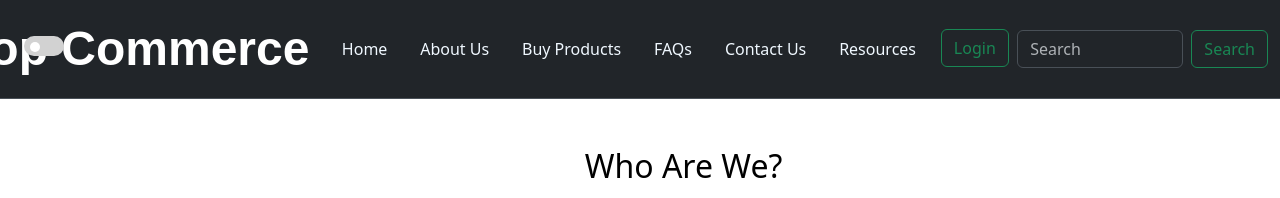
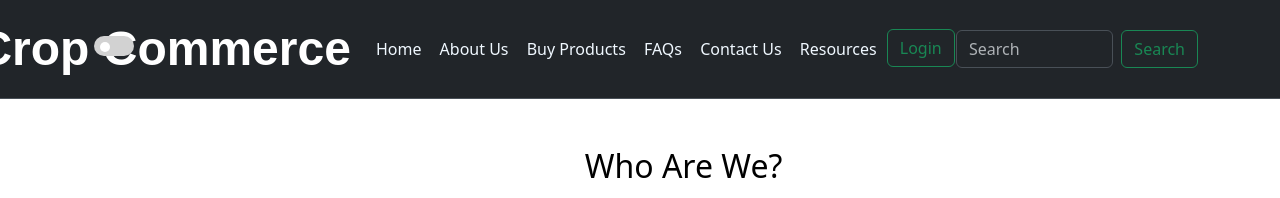
Before and after one commit to Arghya-Chakraborty0812/agriculture-project, a plain HTML site: page About us/AboutUs.html in a window 1280 px wide. Shown: the top 198 px of the page. Drawn offline with nearby package versions, Linux system fonts and the light colour scheme.

Commit message:
aboutus navbar fix

```diff
--- a/About us/AboutUs.html
+++ b/About us/AboutUs.html
@@ -12,7 +12,7 @@
     font-size: 3rem;
     font-family: sans-serif;
     font-weight: bolder;
-    margin-left: -76rem;
+    margin-left: -70rem;
     }
     .nav-link{
     color: aliceblue;
@@ -137,7 +137,7 @@
 </style>
 <body>
     <nav class="navbar navbar-expand-lg bg-dark border-bottom border-body" data-bs-theme="dark">
-        <div class="container-fluid">
+      <div class="container d-flex justify-content-between align-items-lg-center">
         <!-- <button id="btn-mode">dark-mode</button> -->
         <div class="container">
           <input type="checkbox" id="check">
```
